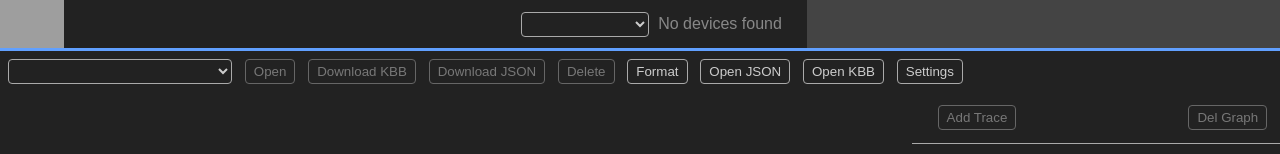
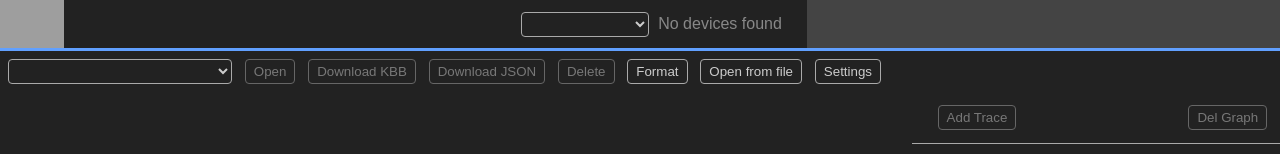
Before and after one commit to bastian2001/Kolibri-FC, a SvelteKit app in the folder Configurator/: page /blackbox in a window 1280 px wide. Shown: the top 154 px of the page. Built offline with nearby package versions, Linux system fonts and the light colour scheme; grey boxes are pictures that could not be loaded.

Commit message:
one prompt for both file types, no more file text pasting

```diff
--- a/Configurator/src/routes/blackbox/+page.svelte
+++ b/Configurator/src/routes/blackbox/+page.svelte
@@ -2418,27 +2418,31 @@
 			})
 			.catch(console.error);
 	}
-	function openLogFromKbb() {
-		// const file = prompt('Paste the KBB file or JSON Array here');
-		// if (!file) return;
-		// if (file.startsWith('[') && file.endsWith(']')) {
-		// 	//JSON array
-		// 	try {
-		// 		binFile = JSON.parse(file);
-		// 	} catch (e) {
-		// 		alert('Error parsing JSON: ' + e);
-		// 	}
-		// } else {
-		// 	//KBB file
-		// 	binFile = file.split('').map(c => c.charCodeAt(0));
-		// }
-		//load file from open file dialog
+	function openLogFromFile() {
 		const input = document.createElement('input');
 		input.type = 'file';
-		input.accept = '.kbb';
+		input.accept = '.kbb, .json';
 		input.onchange = () => {
 			const file = input.files?.[0];
 			if (!file) return;
+			if (file.name.endsWith('.json')) {
+				const reader = new FileReader();
+				reader.onload = () => {
+					const str = reader.result as string;
+					try {
+						const data = JSON.parse(str);
+						if (data.version[0] !== 0) {
+							alert('Wrong version number: ' + data.version);
+							return;
+						}
+						loadedLog = data as BBLog;
+						startFrame = 0;
+						endFrame = data.frameCount - 1;
+						drawCanvas();
+					} catch (e) {}
+				};
+				reader.readAsText(file);
+			} else {
 				const reader = new FileReader();
 				reader.onload = () => {
 					const data = reader.result as ArrayBuffer;
@@ -2454,6 +2458,7 @@
 					drawCanvas();
 				};
 				reader.readAsArrayBuffer(file);
+			}
 		};
 		input.click();
 	}
@@ -2569,8 +2574,7 @@
 		<button on:click={() => downloadLog('json')} disabled={selected === -1}>Download JSON</button>
 		<button on:click={() => deleteLog()} disabled={selected === -1}>Delete</button>
 		<button on:click={() => formatBB()}>Format</button>
-		<button on:click={() => openLogFromPromptJSON()}>Open JSON</button>
-		<button on:click={() => openLogFromKbb()}>Open KBB</button>
+		<button on:click={() => openLogFromFile()}>Open from file</button>
 		<button on:click={() => (showSettings = true)}>Settings</button>
 	</div>
 	{#if showSettings}
```
Lines whose indentation alone changed are shown as unchanged.
